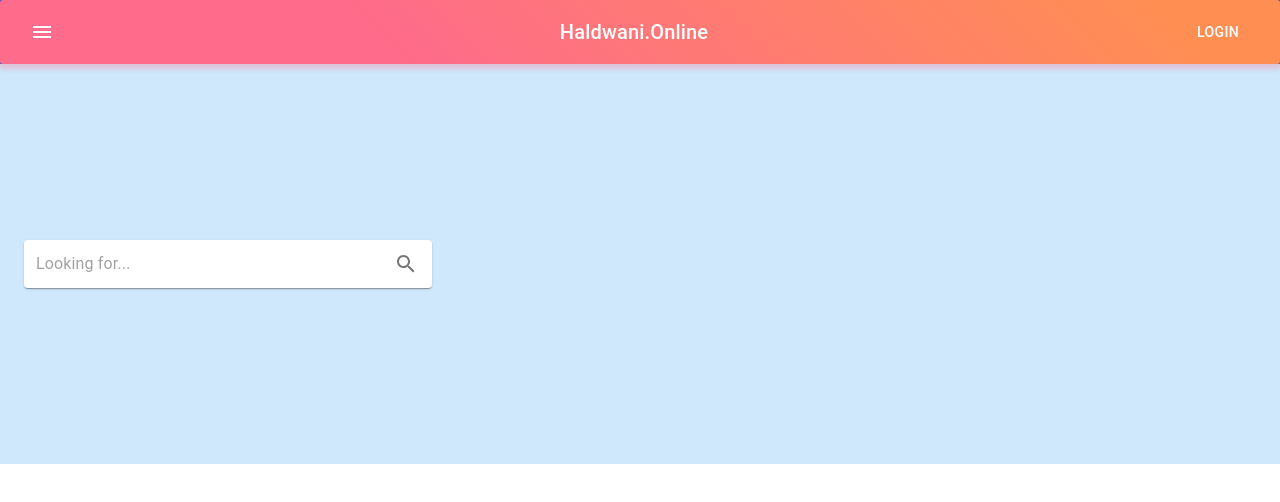
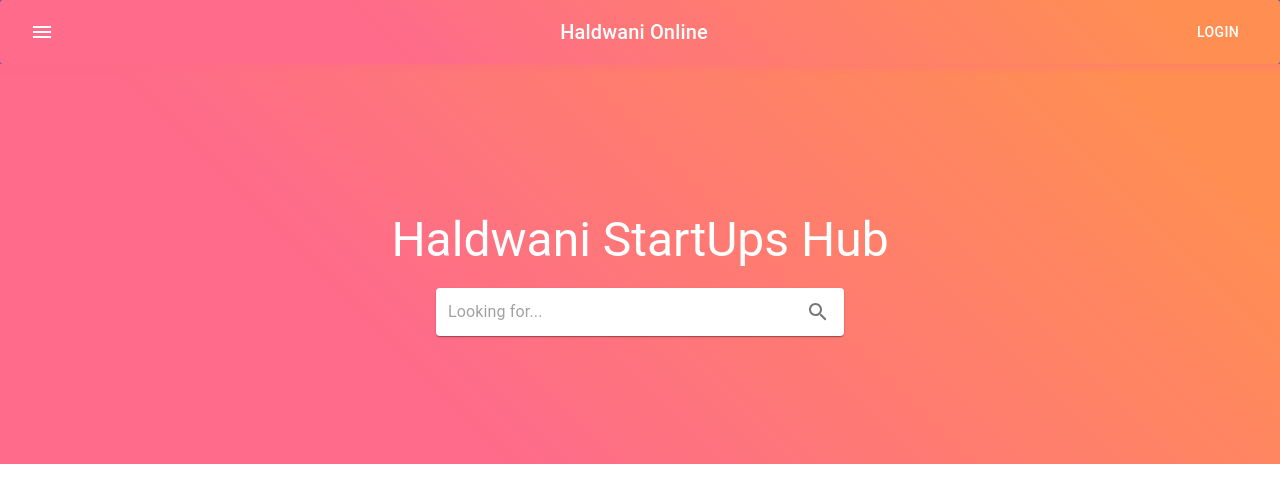
Before and after one commit to mukarramali/haldwani.online, a React (Create React App) app: page / in a window 1280 px wide. Shown: the top 502 px of the page. Built offline with nearby package versions, Linux system fonts and the light colour scheme.

Commit message:
feat: adds search banner with title

```diff
--- a/src/components/Banner.tsx
+++ b/src/components/Banner.tsx
@@ -1,21 +1,43 @@
-import { Container, createStyles, makeStyles, Theme } from "@material-ui/core";
+import {
+  createStyles,
+  Grid,
+  makeStyles,
+  Theme,
+  Typography,
+} from "@material-ui/core";
 import React from "react";
+import { gradientRed } from "../utils/colors";
 import SearchBar from "./SearchBar";
 
 const useStyles = makeStyles((theme: Theme) =>
   createStyles({
     container: {
       height: "50vh",
-      backgroundColor: "#cfe8fc",
-      alignContent: "center",
+      background: gradientRed,
+      color: "white",
+    },
+    heading: {
+      margin: 20,
     },
   })
 );
 export default function Banner() {
   const classes = useStyles();
   return (
-    <Container className={classes.container}>
-      <SearchBar />
-    </Container>
+    <Grid
+      container
+      direction="column"
+      justify="center"
+      className={classes.container}
+    >
+      <Grid container direction="row" justify="center">
+        <Typography variant="h3" className={classes.heading}>
+          Haldwani StartUps Hub
+        </Typography>
+      </Grid>
+      <Grid container direction="row" justify="center">
+        <SearchBar />
+      </Grid>
+    </Grid>
   );
 }
--- a/src/components/Header.tsx
+++ b/src/components/Header.tsx
@@ -11,11 +11,13 @@ import {
 import MenuIcon from "@material-ui/icons/Menu";
 import AppBar from "@material-ui/core/AppBar/AppBar";
 
+import { gradientRed } from "../utils/colors";
+
 const useStyles = makeStyles((theme: Theme) =>
   createStyles({
     toolbar: {
       flexGrow: 1,
-      background: "linear-gradient(45deg, #FE6B8B 30%, #FF8E53 90%)",
+      background: gradientRed,
       border: 0,
       borderRadius: 3,
       boxShadow: "0 3px 5px 2px rgba(255, 105, 135, .3)",
@@ -46,7 +48,7 @@ export default function Header() {
           <MenuIcon />
         </IconButton>
         <Typography variant="h6" className={classes.title}>
-          Haldwani.Online
+          Haldwani Online
         </Typography>
         <Button color="inherit">Login</Button>
       </Toolbar>
--- /dev/null
+++ b/src/utils/colors.tsx
@@ -0,0 +1 @@
+export const gradientRed = "linear-gradient(45deg, #FE6B8B 30%, #FF8E53 90%)";
```
